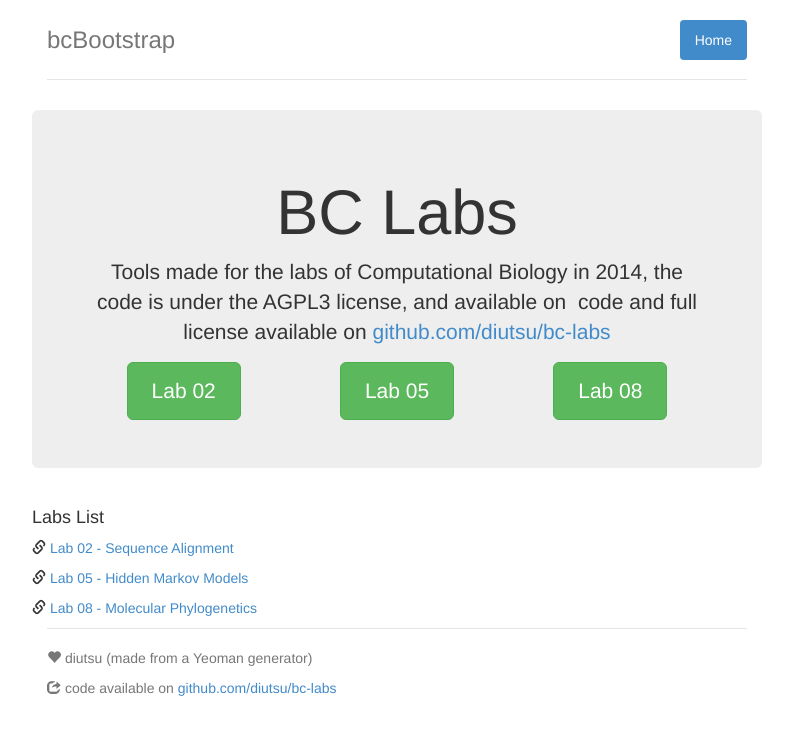
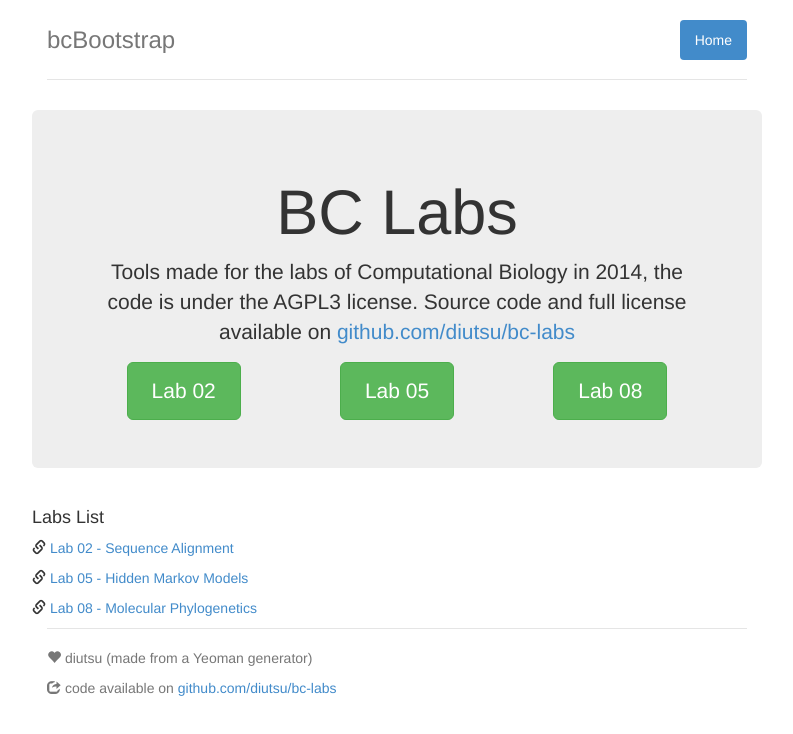
Before and after one commit to diutsu/bc-labs, a website: page app/index.html in a window 1280 px wide. Shown: the whole page, without its empty margins (243-1036 px from the left). Drawn offline with nearby package versions, Linux system fonts and the light colour scheme; files that its build step writes are made by us from their sources; files whose address does not match are found by name.

Commit message:
spellcheck

```diff
--- a/app/views/main.html
+++ b/app/views/main.html
@@ -1,6 +1,6 @@
 <div class="jumbotron">
   <h1>BC Labs</h1>
-  <p>Tools made for the labs of Computational Biology in 2014, the code is under the AGPL3 license, and available on <span class="glyphicon glyphicon-"></span> code and full license available on <a href="https://github.com/diutsu/bc-labs">github.com/diutsu/bc-labs</a></p>
+  <p>Tools made for the labs of Computational Biology in 2014, the code is under the AGPL3 license. Source code and full license available on <a href="https://github.com/diutsu/bc-labs">github.com/diutsu/bc-labs</a></p>
   <div class="row">
   <div class="col-sm-4"><a class="btn btn-lg btn-success" ng-href="#/BC/Lab02">Lab 02</a></div>
   <div class="col-sm-4"><a class="btn btn-lg btn-success" ng-href="#/BC/Lab05">Lab 05</a></div>
```
